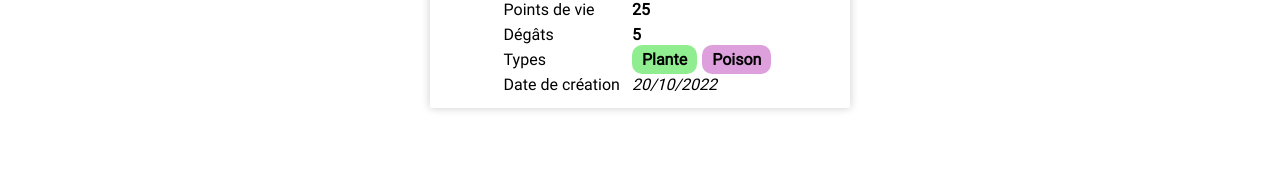
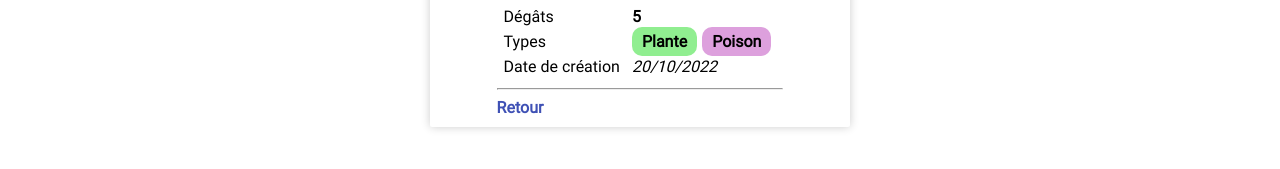
Before and after one commit to judev34/ng-pokemon-app, an Angular app: page /pokemons/1 in a window 1280 px wide. Shown: the part 601-770 px from the top of the page. Built offline with nearby package versions, Linux system fonts and the light colour scheme.

Commit message:
create goBack link in detail view

```diff
--- a/src/app/detail-pokemon/detail-pokemon.component.css
+++ b/src/app/detail-pokemon/detail-pokemon.component.css
@@ -28,3 +28,15 @@ td {
     padding: 5px 10px;
     margin-right: 5px;
 }
+
+.card-action a {
+    text-decoration: none;
+    color: #3f51b5;
+    font-weight: bold;
+    cursor: pointer;
+    transition: 0.5s;
+}
+
+.card-action a:hover {
+    color: #1a237e;
+}
--- a/src/app/detail-pokemon/detail-pokemon.component.html
+++ b/src/app/detail-pokemon/detail-pokemon.component.html
@@ -33,10 +33,11 @@
                     </tbody>
                 </table>
             </div>
+            <hr>
             <div class="card-action">
-            <!-- <a (click)="goBack()">Retour</a> -->
+                <a (click)="goTopokemonList()">Retour</a>
             </div>
         </div>
     </div>
 </div>
-<h4 *ngIf='!pokemon' class="center">Aucun pokémon à afficher !</h4>
+<h4 *ngIf='!pokemon'>Aucun pokémon à afficher !</h4>
--- a/src/app/detail-pokemon/detail-pokemon.component.ts
+++ b/src/app/detail-pokemon/detail-pokemon.component.ts
@@ -1,5 +1,5 @@
 import { Component, OnInit } from '@angular/core';
-import { ActivatedRoute } from '@angular/router';
+import { ActivatedRoute, Router } from '@angular/router';
 import { POKEMONS } from '../mock-pokemon-list';
 import { Pokemon } from '../pokemon';
 
@@ -13,7 +13,7 @@ export class DetailPokemonComponent implements OnInit {
   pokemonList!: Pokemon[];
   pokemon: Pokemon|undefined;
 
-  constructor(private route: ActivatedRoute) { }
+  constructor(private route: ActivatedRoute, private router: Router) { }
 
   ngOnInit(): void {
     this.pokemonList = POKEMONS;
@@ -23,4 +23,9 @@ export class DetailPokemonComponent implements OnInit {
       this.pokemon =  this.pokemonList.find(pokemon => pokemon.id === +pokemonId);
     }
   }
+
+  goTopokemonList(): void {
+    this.router.navigate(['/pokemons']);
+  }
+
 }
```
